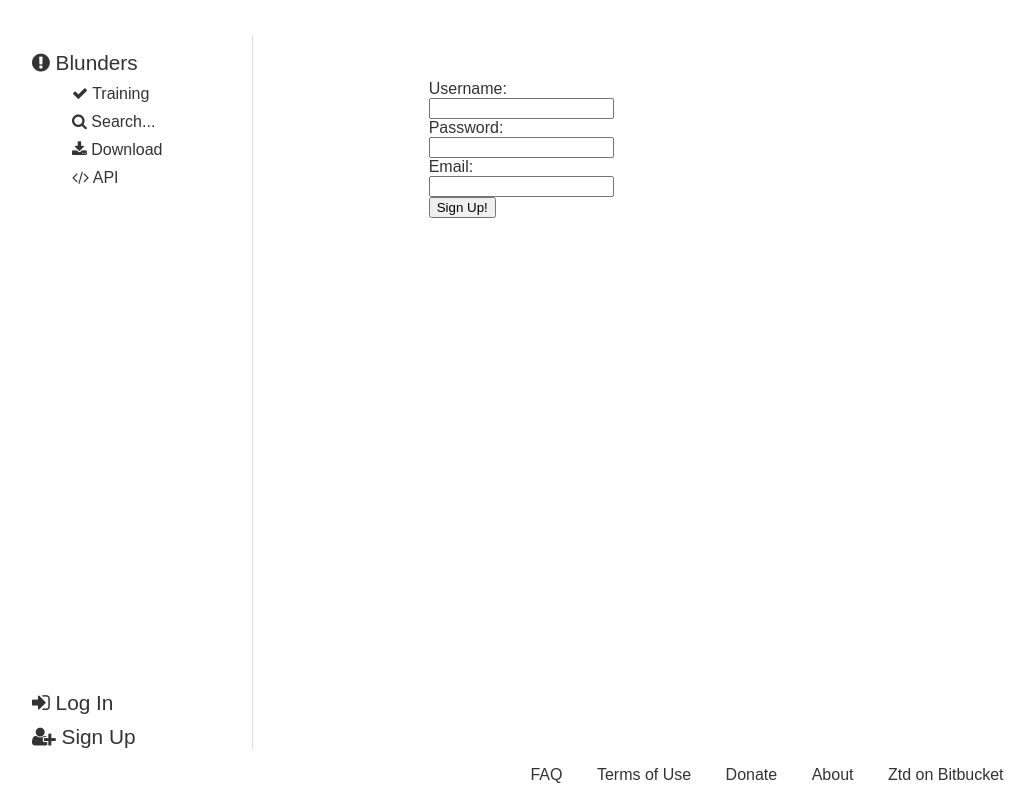
After one commit to codingjerk/ztd.blunders-web, a Flask app: page /signup in a window 1280 px wide. The commit adds this page. Shown: the whole page, without its empty margins (8-1043 px from the left). Run offline with Flask 2, Linux system fonts and the light colour scheme; some libraries are stand-ins or nearby versions.

Commit message:
Registration introduced on client

```diff
--- /dev/null
+++ b/app/static/js/signup.js
@@ -0,0 +1,19 @@
+(function() {
+    function onResultAprooved(data) {
+        // @TODO
+    }
+
+    $('#submit').on('click', function() {
+        console.log($('#username').val())
+        $.ajax({
+            type: 'POST',
+            url: "/signup",
+            contentType: 'application/json',
+            data: JSON.stringify({
+                username: $('#username').val(),
+                password: $('#password').val(),
+                email:    $('#email').val(),
+            })
+        }).done(onResultAprooved);
+    });
+})();
--- a/app/templates/layout.html
+++ b/app/templates/layout.html
@@ -36,7 +36,7 @@
 			{% else %}
 				<ul id='user-bar'>
 					<li><a href="/login"><i class="fa fa-sign-in"></i> Log In</a></li>
-					<li><a href="/"><i class="fa fa-user-plus"></i> Register</a></li>
+					<li><a href="/signup"><i class="fa fa-user-plus"></i> Sign Up</a></li>
 				</ul>
 			{% endif %}
 
--- /dev/null
+++ b/app/templates/signup.html
@@ -0,0 +1,19 @@
+{% extends "layout.html" %}
+
+{% block section %}
+    <form action="#" method="POST">
+    Username:<br>
+    <input type="text" id="username" name="username"><br>
+    Password:<br>
+    <input type="password" id="password" name="password"><br>
+    Email:<br>
+    <input type="text" id="email" name="email"><br>
+
+    <input id="submit" type="button" value="Sign Up!">
+    </form>
+{% endblock %}
+
+{% block script %}
+    <script src="static/third-party/chessboardjs/js/jquery-1.10.1.min.js"></script>
+    <script src='static/js/signup.js'></script>
+{% endblock %}
--- a/app/views/__init__.py
+++ b/app/views/__init__.py
@@ -1 +1 @@
-from app.views import main, training, login
+from app.views import main, training, login, signup
--- /dev/null
+++ b/app/views/signup.py
@@ -0,0 +1,13 @@
+from flask import render_template, request, redirect, session, jsonify
+from app import app
+
+from app.db import postgre
+
+@app.route('/signup', methods=['GET'])
+def signup_get():
+    return render_template('signup.html', title = 'Ztd.Blunders')
+
+@app.route('/signup', methods=['POST'])
+def signup_post():
+    print(request.json)
+    return jsonify({})
```
